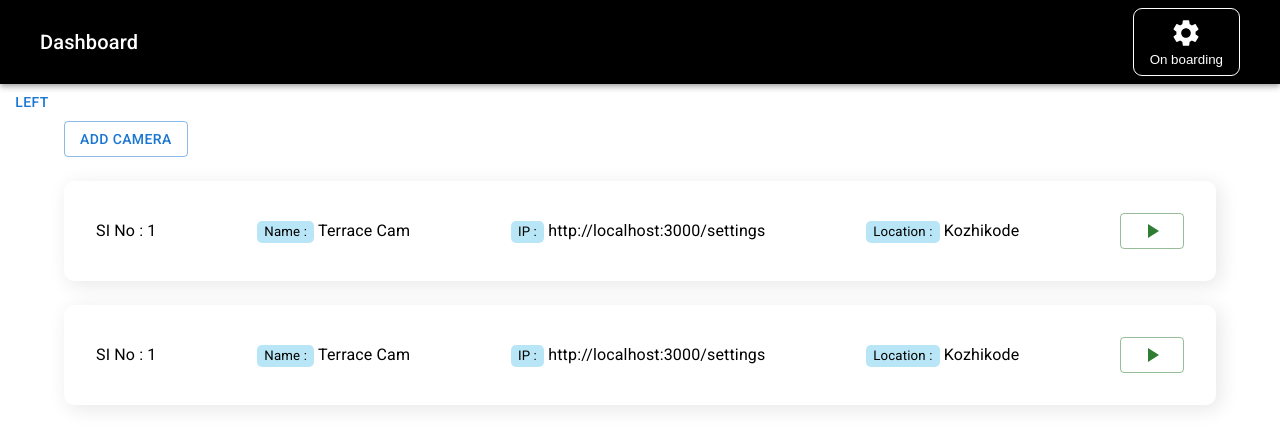
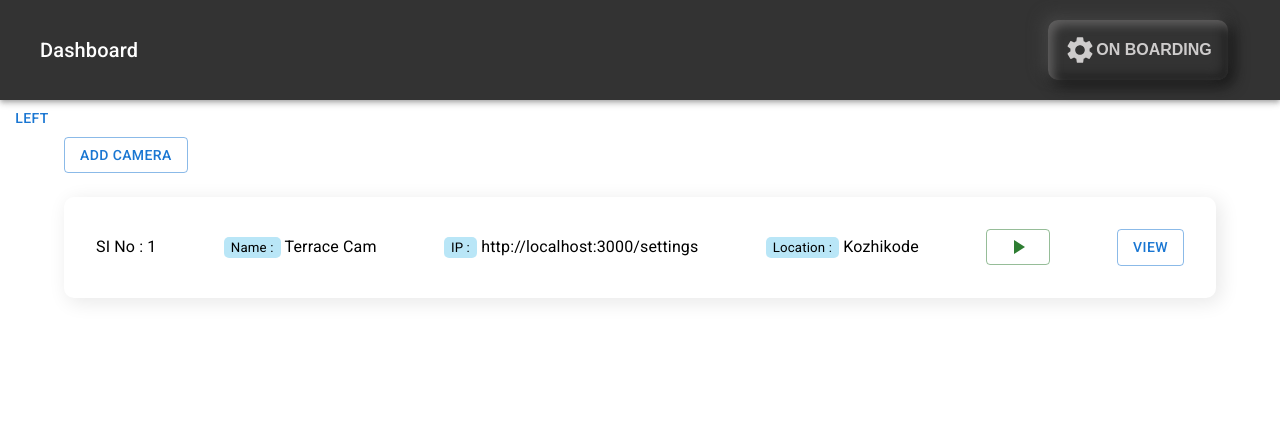
Before and after one commit to zavio007/ivms3.0, a Next.js app: page /settings in a window 1280 px wide. Shown: the top 446 px of the page. Built offline with nearby package versions, Linux system fonts and the light colour scheme.

Commit message:
video crop

```diff
--- a/package.json
+++ b/package.json
@@ -21,6 +21,8 @@
     "react": "^18",
     "react-bootstrap": "^2.9.0",
     "react-dom": "^18",
+    "react-image-marker": "^1.2.0",
+    "react-lasso-select": "^1.2.2",
     "react-router-dom": "^6.16.0",
     "sass": "^1.69.3",
     "styled-components": "^6.0.8"
--- a/src/app/settings/addcamera/page.tsx
+++ b/src/app/settings/addcamera/page.tsx
@@ -12,6 +12,7 @@ import DoneIcon from "@mui/icons-material/Done";
 import DoneAllIcon from "@mui/icons-material/DoneAll";
 import TaskAltIcon from "@mui/icons-material/TaskAlt";
 import AddTaskIcon from "@mui/icons-material/AddTask";
+import DragAndResizeBox from "@/components/DragAndResizeBox/page";
 
 const label = { inputProps: { "aria-label": "Checkbox demo" } };
 
@@ -156,6 +157,7 @@ export default function BasicTextFields() {
       </div>
 
       </Box>
+      <DragAndResizeBox/>
 
     </LayoutDash>
   );
--- a/src/app/settings/page.tsx
+++ b/src/app/settings/page.tsx
@@ -13,6 +13,7 @@ import PlayArrowIcon from "@mui/icons-material/PlayArrow";
 import StopCircleIcon from "@mui/icons-material/StopCircle";
 
 import { log } from "console";
+import ModalMui from "@/components/ModalMui/page";
 
 const Settings = () => {
   const Item = styled(Paper)(({ theme }) => ({
@@ -28,6 +29,7 @@ const Settings = () => {
     setStart(!start);
   };
   console.log(start);
+
 
   return (
     <div>
@@ -79,51 +81,14 @@ const Settings = () => {
                       )}
                     </div>
                   </div>
-                </div>
-              </div>
-            </Grid>
-            <Grid xs={12} lg={12}>
-              <div className={styles.gridOne}>
-                <div className={styles.listItem}>
-                  <div className={styles.one}>
-                    <Typography> SI No : 1 </Typography>
-                  </div>
-                  <div className={styles.one}>
-                    <Typography>
-                      {" "}
-                      <span>Name :</span> Terrace Cam
-                    </Typography>
-                  </div>
-                  <div className={styles.one}>
-                    <Typography>
-                      {" "}
-                      <span>IP :</span> http://localhost:3000/settings
-                    </Typography>
-                  </div>
-                  <div className={styles.one}>
-                    <Typography>
-                      {" "}
-                      <span>Location :</span> Kozhikode
-                    </Typography>
-                  </div>
                   <div>
-                    <div>
-                      {start ? ( // If start is true, render the "Stop" button
-                        <Button variant="outlined" onClick={startFn}  color="error">
-                          <StopCircleIcon />
-                        </Button>
-
-                      ) : (
-                        // If start is false, render the "Start" button
-                        <Button variant="outlined" onClick={startFn} color="success">
-                          <PlayArrowIcon />
-                        </Button>
-                      )}
-                    </div>
+                  <ModalMui srcImage="http://80.13.46.193:2503/mjpg/video.mjpg"
+                  modalName="View" modal_Head="videoName" modalDesc="lorem ipsum content update"/>
                   </div>
                 </div>
               </div>
             </Grid>
+
           </Grid>
         </Container>
       </LayoutDash>
--- /dev/null
+++ b/src/components/DragAndResizeBox/page.tsx
@@ -0,0 +1,75 @@
+import React, { useState } from "react";
+import ReactLassoSelect from "react-lasso-select";
+
+interface Point {
+  x: number;
+  y: number;
+}
+interface DragAndResizeBoxProps {
+  videoSrc: string; // Define the type for videoSrc (use the appropriate type)
+}
+
+
+function pointsToString(points: Point[]): string {
+  return points.map(({ x, y }) => `${x},${y}`).join(" ");
+}
+const DragAndResizeBox: React.FC<DragAndResizeBoxProps> = ({ videoSrc }) => {
+  const [src] = useState<string>(videoSrc); // Corrected image URL
+
+  console.log(videoSrc,"videsrc");
+
+
+  const [img, setImg] = useState<{ width: number; height: number }>({
+    width: 0,
+    height: 0,
+  });
+  const [width, setWidth] = useState<number>(500);
+  const init = "172,173 509,99 458,263"
+    .split(" ")
+    .map((c) => c.split(",").map(Number))
+    .map(([x, y]) => ({ x, y }));
+  const [points, setPoints] = useState<Point[]>(init);
+
+  return (
+    <div className="App" style={{ color:'#000', width:'100%'}}>
+      <ReactLassoSelect
+        value={points}
+        src={videoSrc}
+        onChange={(path: Point[]) => {
+          setPoints(path);
+        }}
+        imageStyle={{ width: `${width}px` }}
+        onImageLoad={(e: React.SyntheticEvent<HTMLImageElement>) => {
+          const img = e.target as HTMLImageElement;
+          setImg({
+            width: img.naturalWidth,
+            height: img.naturalHeight,
+          });
+        }}
+      />
+      <br />
+      Image width:{" "}
+      <input
+        type="range"
+        min="0"
+        max="1000"
+        value={width}
+        onChange={(e: React.ChangeEvent<HTMLInputElement>) =>
+          setWidth(+e.target.value)
+        }
+      />
+      <br />
+      Points: {pointsToString(points)}
+      <br />
+      <svg
+        viewBox={`0 0 ${img.width} ${img.height}`}
+        width={width}
+        style={{ border: "1px solid black" }}
+      >
+        <polyline fill="red" points={pointsToString(points)} />
+      </svg>
+    </div>
+  );
+}
+
+export default DragAndResizeBox;
--- a/src/components/LayoutDash/dashbaord.module.scss
+++ b/src/components/LayoutDash/dashbaord.module.scss
@@ -1,5 +1,5 @@
 .topBar{
-    background: #000 !important;
+    background: #333 !important;
     display: flex;
     width: 100%;
     padding: .5rem 1rem;
@@ -15,23 +15,49 @@
         a{
 
 
-        button{
-            border: 1px solid #fff;
-            background-color: #000;
-            padding: 0.5rem 1rem;
-            border-radius: 9px;
-            text-align: center;
-            margin: auto 0;
+        // button{
+        //     border: 1px solid #fff;
+        //     background-color: #000;
+        //     padding: 0.5rem 1rem;
+        //     border-radius: 9px;
+        //     text-align: center;
+        //     margin: auto 0;
+        //     display: flex;
+        //     align-items: center;
+        //     flex-direction: column;
+        //     gap: .21rem;
+        //     transition: .5s;
+        //     &:hover{
+        //         background-color: #fff;
+        //         color:#000;
+        //     }
+        // }
+
+        button {
+            margin: 12px;
+            height: 60px;
+            min-width: 180px;
+            padding: 1rem;
+            border-radius: 10px;
+            background: #333;
+            justify-content: center;
+            align-items: center;
+            box-shadow: -5px -5px 15px #444, 5px 5px 15px #121212, inset 5px 5px 10px #5f5e5e, inset -5px -5px 10px #222;
+            // font-family: 'Damion', cursive;
+            text-transform: uppercase;
+            border: none;
+            font-size: 16px;
+            color: rgb(206, 204, 204);
+            transition: 500ms;
+            font-weight: 700;
             display: flex;
-            align-items: center;
-            flex-direction: column;
-            gap: .21rem;
-            transition: .5s;
-            &:hover{
-                background-color: #fff;
-                color:#000;
-            }
-        }
+          }
+
+          button:hover {
+            box-shadow: -5px -5px 15px #444, 5px 5px 15px #222, inset 5px 5px 10px #222, inset -5px -5px 10px #444;
+            color: #d6d6d6;
+            transition: 500ms;
+          }
     }
     }
     .dFlex{
--- /dev/null
+++ b/src/components/ModalMui/page.tsx
@@ -0,0 +1,77 @@
+import * as React from "react";
+import Box from "@mui/material/Box";
+import Button from "@mui/material/Button";
+import Dialog, { DialogProps } from "@mui/material/Dialog";
+import DialogActions from "@mui/material/DialogActions";
+import DialogContent from "@mui/material/DialogContent";
+import DialogContentText from "@mui/material/DialogContentText";
+import DialogTitle from "@mui/material/DialogTitle";
+import { Image } from "react-bootstrap";
+import DragAndResizeBox from "../DragAndResizeBox/page";
+import useMediaQuery from "@mui/material/useMediaQuery";
+import { useTheme } from "@mui/material/styles";
+
+interface ModalMuiProps {
+  modalName: string; // Specify the prop type
+  srcImage: string;
+  modal_Head: string;
+  modalDesc: string;
+}
+
+const ModalMui: React.FC<ModalMuiProps> = ({
+  modalName,
+  srcImage,
+  modal_Head,
+  modalDesc,
+}) => {
+  const [open, setOpen] = React.useState(false);
+
+  const handleClickOpen = () => {
+    setOpen(true);
+  };
+
+  const handleClose = () => {
+    setOpen(false);
+  };
+  const theme = useTheme();
+
+  const fullScreen = useMediaQuery(theme.breakpoints.down("md"));
+  const [maxWidth, setMaxWidth] = React.useState<DialogProps["maxWidth"]>("lg");
+
+  return (
+    <>
+      <Button variant="outlined" onClick={handleClickOpen}>
+        {modalName}
+      </Button>
+      <Dialog
+        maxWidth={maxWidth}
+        open={open}
+        onClose={handleClose}
+        sx={{
+            width:'100%',
+            minWidth:'900px'
+        }}
+      >
+        <DialogTitle>{modal_Head}</DialogTitle>
+        <DialogContent    sx={{
+            display:'flex',
+            justifyContent:'center',
+            alignItems:'center',
+            width:'100%',
+            minWidth:'900px',
+            flexDirection:'column'
+        }}>
+          <DialogContentText>{modalDesc}</DialogContentText>
+          <Box>
+            <DragAndResizeBox videoSrc={srcImage} />
+          </Box>
+        </DialogContent>
+        <DialogActions>
+          <Button onClick={handleClose}>Close</Button>
+        </DialogActions>
+      </Dialog>
+    </>
+  );
+};
+
+export default ModalMui;
```
Also changed, not shown: 1 other file (tests, documents, lock files or other folders).
